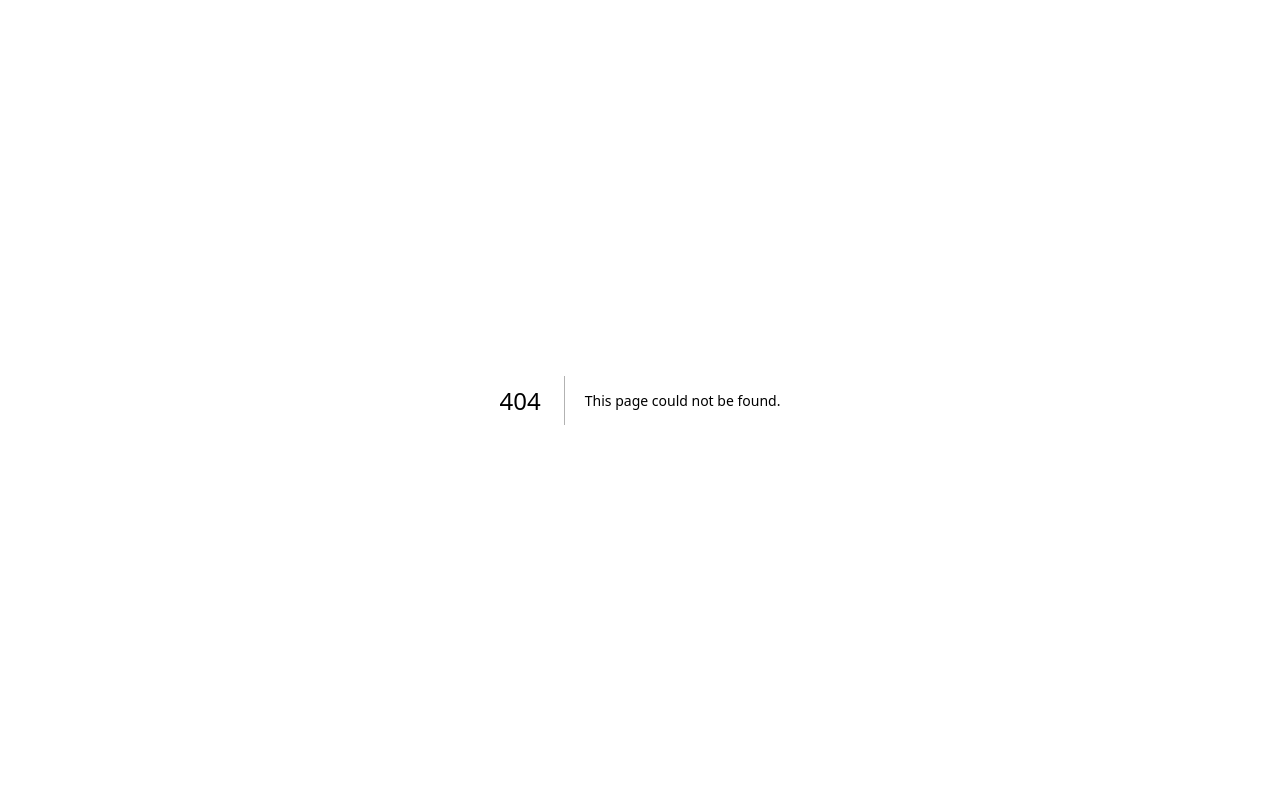
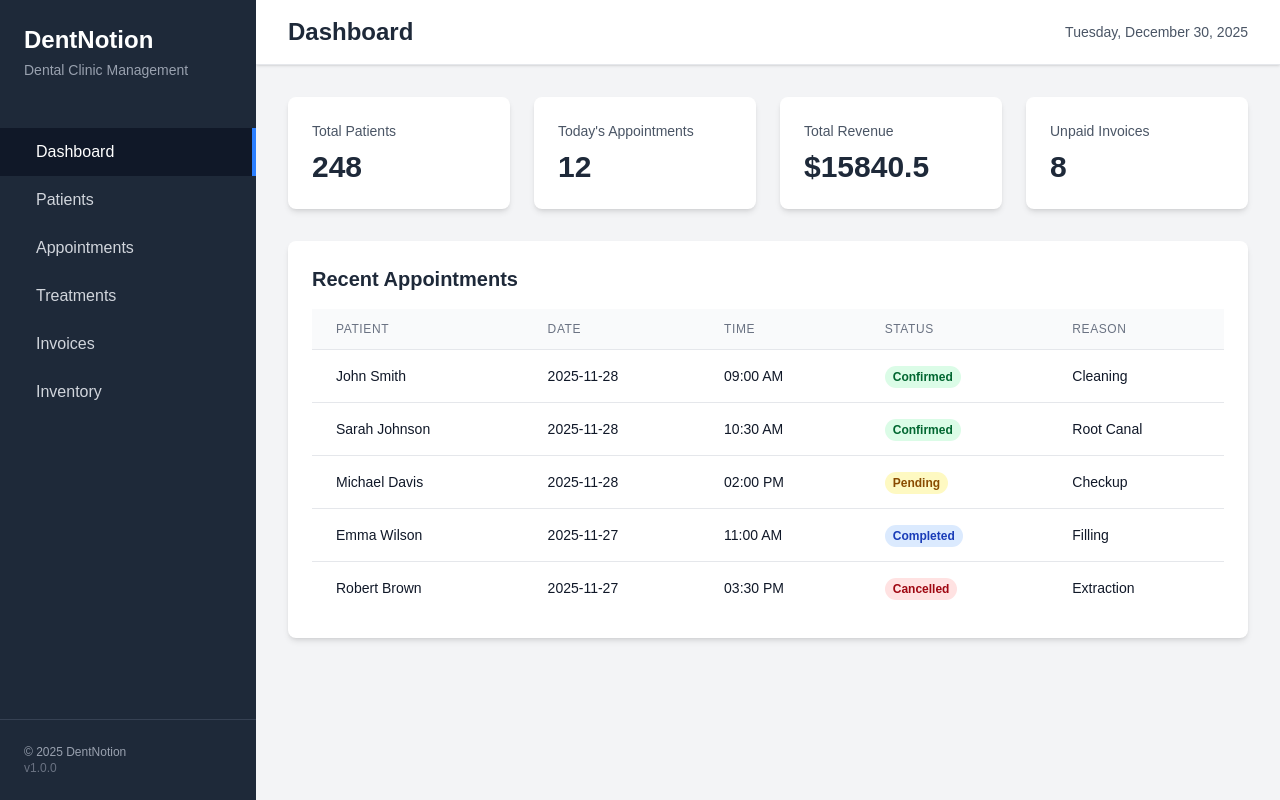
Before and after one commit to Mastene-Yahiaoui/Dentist-managment-system, a Next.js app in the folder frontend/: page /dashboard in a window 1280 px wide. Before the commit this address had no page. Built offline with nearby package versions, Linux system fonts and the light colour scheme.

Commit message:
feat : add dashboard page and set home page

```diff
--- /dev/null
+++ b/frontend/app/dashboard/page.js
@@ -0,0 +1,134 @@
+'use client';
+
+import { useState } from 'react';
+import Navbar from '../components/Navbar';
+import Card from '../components/Card';
+import Table from '../components/Table';
+
+export default function Dashboard() {
+  const [stats] = useState({
+    totalPatients: 248,
+    todayAppointments: 12,
+    totalRevenue: 15840.50,
+    unpaidInvoices: 8,
+  });
+
+  const [recentAppointments] = useState([
+    {
+      id: 1,
+      patient_name: 'John Smith',
+      date: '2025-11-28',
+      time: '09:00 AM',
+      status: 'Confirmed',
+      reason: 'Cleaning'
+    },
+    {
+      id: 2,
+      patient_name: 'Sarah Johnson',
+      date: '2025-11-28',
+      time: '10:30 AM',
+      status: 'Confirmed',
+      reason: 'Root Canal'
+    },
+    {
+      id: 3,
+      patient_name: 'Michael Davis',
+      date: '2025-11-28',
+      time: '02:00 PM',
+      status: 'Pending',
+      reason: 'Checkup'
+    },
+    {
+      id: 4,
+      patient_name: 'Emma Wilson',
+      date: '2025-11-27',
+      time: '11:00 AM',
+      status: 'Completed',
+      reason: 'Filling'
+    },
+    {
+      id: 5,
+      patient_name: 'Robert Brown',
+      date: '2025-11-27',
+      time: '03:30 PM',
+      status: 'Cancelled',
+      reason: 'Extraction'
+    },
+  ]);
+
+  const columns = [
+    { header: 'Patient', accessor: 'patient_name' },
+    { header: 'Date', accessor: 'date' },
+    { header: 'Time', accessor: 'time' },
+    {
+      header: 'Status',
+      render: (row) => (
+        <span className={`px-2 py-1 rounded-full text-xs font-semibold ${
+          row.status === 'Confirmed' ? 'bg-green-100 text-green-800' :
+          row.status === 'Pending' ? 'bg-yellow-100 text-yellow-800' :
+          row.status === 'Completed' ? 'bg-blue-100 text-blue-800' :
+          'bg-red-100 text-red-800'
+        }`}>
+          {row.status}
+        </span>
+      )
+    },
+    { header: 'Reason', accessor: 'reason' },
+  ];
+
+  return (
+    <div className="min-h-screen">
+      <Navbar title="Dashboard" />
+
+      <div className="p-8">
+        {/* KPI Cards */}
+        <div className="grid grid-cols-1 md:grid-cols-2 lg:grid-cols-4 gap-6 mb-8">
+          <Card>
+            <div className="flex items-center justify-between">
+              <div>
+                <p className="text-sm text-gray-600">Total Patients</p>
+                <p className="text-3xl font-bold text-gray-800 mt-2">{stats.totalPatients}</p>
+              </div>
+            </div>
+          </Card>
+
+          <Card>
+            <div className="flex items-center justify-between">
+              <div>
+                <p className="text-sm text-gray-600">Today&apos;s Appointments</p>
+                <p className="text-3xl font-bold text-gray-800 mt-2">{stats.todayAppointments}</p>
+              </div>
+            </div>
+          </Card>
+
+          <Card>
+            <div className="flex items-center justify-between">
+              <div>
+                <p className="text-sm text-gray-600">Total Revenue</p>
+                <p className="text-3xl font-bold text-gray-800 mt-2">${stats.totalRevenue}</p>
+              </div>
+            </div>
+          </Card>
+
+          <Card>
+            <div className="flex items-center justify-between">
+              <div>
+                <p className="text-sm text-gray-600">Unpaid Invoices</p>
+                <p className="text-3xl font-bold text-gray-800 mt-2">{stats.unpaidInvoices}</p>
+              </div>
+            </div>
+          </Card>
+        </div>
+
+        {/* Recent Appointments */}
+        <Card title="Recent Appointments">
+          {recentAppointments.length === 0 ? (
+            <p className="text-gray-500 text-center py-4">No recent appointments.</p>
+          ) : (
+            <Table columns={columns} data={recentAppointments} />
+          )}
+        </Card>
+      </div>
+    </div>
+  );
+}
--- a/frontend/app/layout.js
+++ b/frontend/app/layout.js
@@ -1,28 +1,21 @@
-import { Geist, Geist_Mono } from "next/font/google";
 import "./globals.css";
-
-const geistSans = Geist({
-  variable: "--font-geist-sans",
-  subsets: ["latin"],
-});
-
-const geistMono = Geist_Mono({
-  variable: "--font-geist-mono",
-  subsets: ["latin"],
-});
+import Sidebar from "./components/Sidebar";
 
 export const metadata = {
-  title: "Create Next App",
-  description: "Generated by create next app",
+  title: "DentNotion - Dental Clinic Management",
+  description: "Complete dental clinic management system",
 };
 
 export default function RootLayout({ children }) {
   return (
     <html lang="en">
-      <body
-        className={`${geistSans.variable} ${geistMono.variable} antialiased`}
-      >
-        {children}
+      <body className="antialiased">
+        <div className="flex min-h-screen bg-gray-100">
+          <Sidebar />
+          <div className="flex-1 ml-64">
+            {children}
+          </div>
+        </div>
       </body>
     </html>
   );
--- a/frontend/app/page.js
+++ b/frontend/app/page.js
@@ -1,65 +1,5 @@
-import Image from "next/image";
+import { redirect } from 'next/navigation';
 
 export default function Home() {
-  return (
-    <div className="flex min-h-screen items-center justify-center bg-zinc-50 font-sans dark:bg-black">
-      <main className="flex min-h-screen w-full max-w-3xl flex-col items-center justify-between py-32 px-16 bg-white dark:bg-black sm:items-start">
-        <Image
-          className="dark:invert"
-          src="/next.svg"
-          alt="Next.js logo"
-          width={100}
-          height={20}
-          priority
-        />
-        <div className="flex flex-col items-center gap-6 text-center sm:items-start sm:text-left">
-          <h1 className="max-w-xs text-3xl font-semibold leading-10 tracking-tight text-black dark:text-zinc-50">
-            To get started, edit the page.js file.
-          </h1>
-          <p className="max-w-md text-lg leading-8 text-zinc-600 dark:text-zinc-400">
-            Looking for a starting point or more instructions? Head over to{" "}
-            <a
-              href="https://vercel.com/templates?framework=next.js&utm_source=create-next-app&utm_medium=appdir-template-tw&utm_campaign=create-next-app"
-              className="font-medium text-zinc-950 dark:text-zinc-50"
-            >
-              Templates
-            </a>{" "}
-            or the{" "}
-            <a
-              href="https://nextjs.org/learn?utm_source=create-next-app&utm_medium=appdir-template-tw&utm_campaign=create-next-app"
-              className="font-medium text-zinc-950 dark:text-zinc-50"
-            >
-              Learning
-            </a>{" "}
-            center.
-          </p>
-        </div>
-        <div className="flex flex-col gap-4 text-base font-medium sm:flex-row">
-          <a
-            className="flex h-12 w-full items-center justify-center gap-2 rounded-full bg-foreground px-5 text-background transition-colors hover:bg-[#383838] dark:hover:bg-[#ccc] md:w-[158px]"
-            href="https://vercel.com/new?utm_source=create-next-app&utm_medium=appdir-template-tw&utm_campaign=create-next-app"
-            target="_blank"
-            rel="noopener noreferrer"
-          >
-            <Image
-              className="dark:invert"
-              src="/vercel.svg"
-              alt="Vercel logomark"
-              width={16}
-              height={16}
-            />
-            Deploy Now
-          </a>
-          <a
-            className="flex h-12 w-full items-center justify-center rounded-full border border-solid border-black/[.08] px-5 transition-colors hover:border-transparent hover:bg-black/[.04] dark:border-white/[.145] dark:hover:bg-[#1a1a1a] md:w-[158px]"
-            href="https://nextjs.org/docs?utm_source=create-next-app&utm_medium=appdir-template-tw&utm_campaign=create-next-app"
-            target="_blank"
-            rel="noopener noreferrer"
-          >
-            Documentation
-          </a>
-        </div>
-      </main>
-    </div>
-  );
+  redirect('/dashboard');
 }
```
